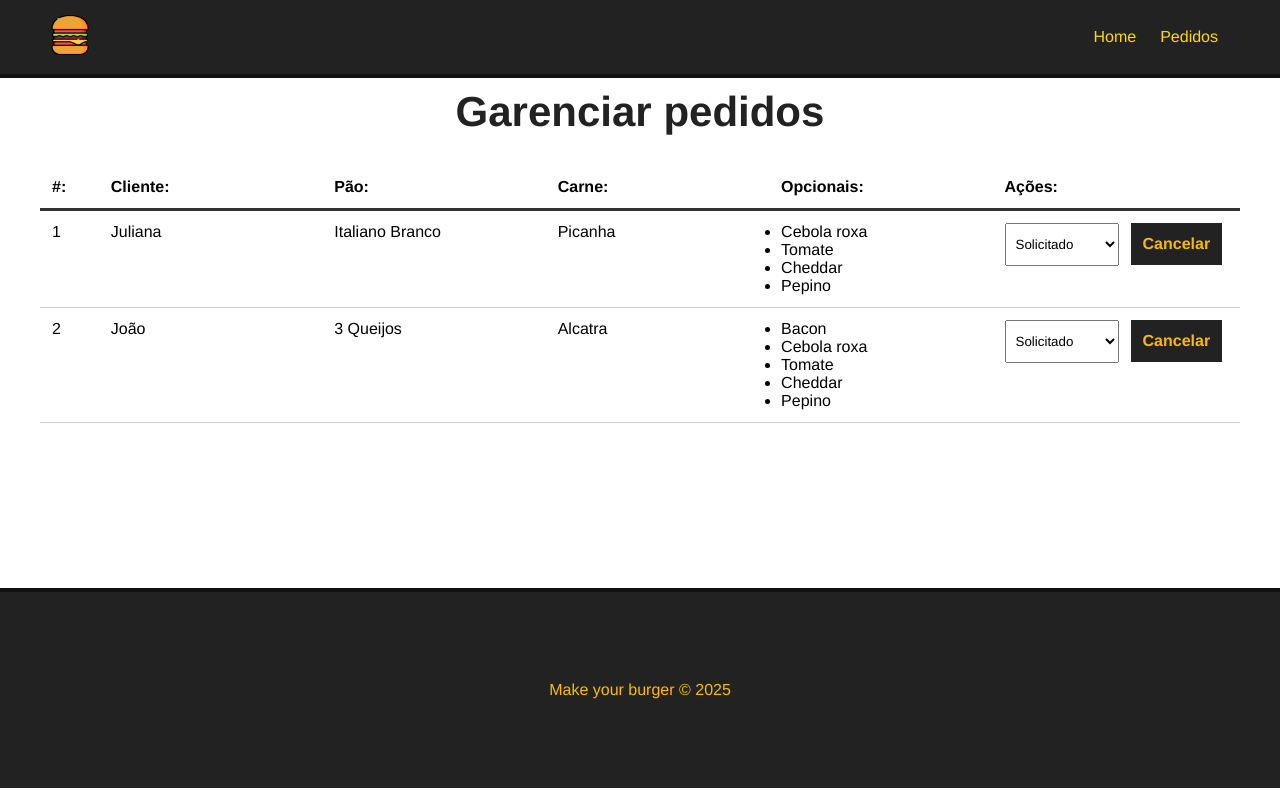
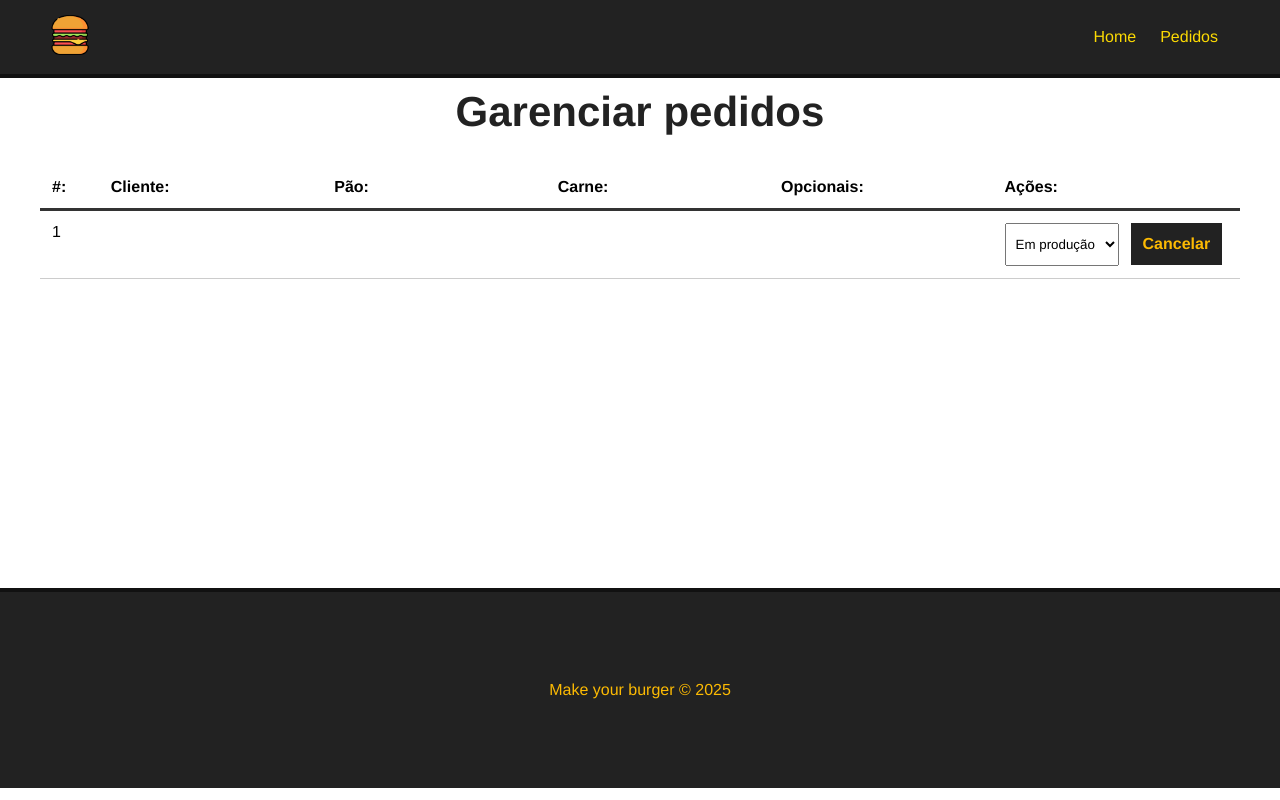
Before and after one commit to j-ordep/super-burger, a Vue app in the folder frontend/: page /pedidos in a window 1280 px wide. Built offline with nearby package versions, Linux system fonts and the light colour scheme; data requests are answered from the project's data file.

Commit message:
finalizado

```diff
--- a/frontend/db/db.json
+++ b/frontend/db/db.json
@@ -79,31 +79,12 @@
   ],
   "burgers": [
     {
-      "nome": "Juliana",
-      "carne": "Picanha",
-      "pao": "Italiano Branco",
-      "opcionais": [
-        "Cebola roxa",
-        "Tomate",
-        "Cheddar",
-        "Pepino"
-      ],
-      "status": "Solicitado",
+      "nome": null,
+      "carne": null,
+      "pao": null,
+      "opcionais": [],
+      "status": "Em produção",
       "id": 1
-    },
-    {
-      "nome": "João",
-      "carne": "Alcatra",
-      "pao": "3 Queijos",
-      "opcionais": [
-        "Bacon",
-        "Cebola roxa",
-        "Tomate",
-        "Cheddar",
-        "Pepino"
-      ],
-      "status": "Solicitado",
-      "id": 2
     }
   ]
 }
--- a/frontend/src/components/BurgerForm.vue
+++ b/frontend/src/components/BurgerForm.vue
@@ -63,6 +63,7 @@ export default {
       pao: null,
       carne: null,
       opcionais: [],
+
       msg: null,
     }
   },
--- a/frontend/src/components/Dashboard.vue
+++ b/frontend/src/components/Dashboard.vue
@@ -83,7 +83,7 @@ import Message from './Message.vue'
         const res = await req.json()
 
         this.msg = `Pedido removido com sucesso`
-        setTimeout(() => this.msg="", 2000);
+        setTimeout(() => this.msg="", 3000);
 
         this.getPedidos()
 
@@ -103,7 +103,7 @@ import Message from './Message.vue'
         const res = await req.json()
 
         this.msg = `Pedido Nº ${res.id} atualizado para ${res.status}`
-        setTimeout(() => this.msg="", 2000);
+        setTimeout(() => this.msg="", 3000);
 
         console.log(res)
 
```
Also changed, not shown: 1 other file (tests, documents, lock files or other folders).
